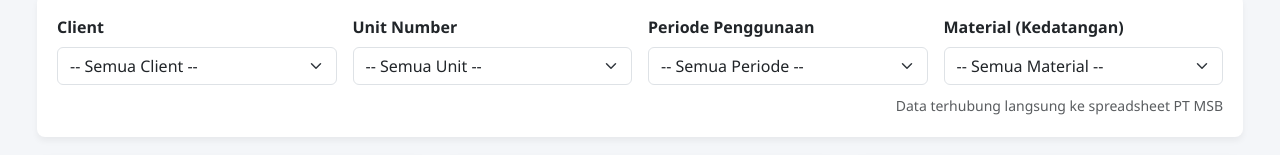
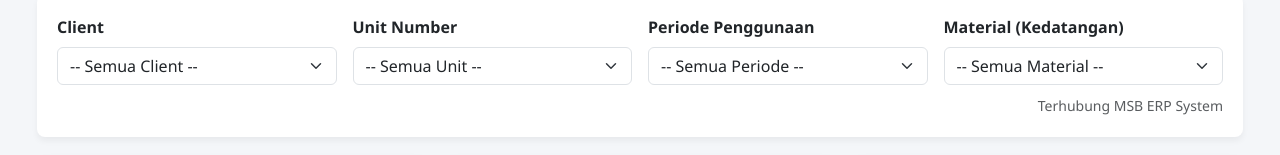
Before and after one commit to murindasentrabaja/Filling-Material, a plain HTML site: page index.html in a window 1280 px wide. Shown: the part 102-257 px from the top of the page. Drawn offline with nearby package versions, Linux system fonts and the light colour scheme; no server answers.

Commit message:
Update index.html

```diff
--- a/index.html
+++ b/index.html
@@ -112,7 +112,7 @@
                 </div>
             </div>
             <div class="text-end mt-2">
-                <span class="text-muted small">Data terhubung langsung ke spreadsheet PT MSB</span>
+                <span class="text-muted small">Terhubung MSB ERP System</span>
             </div>
         </div>
 
```
